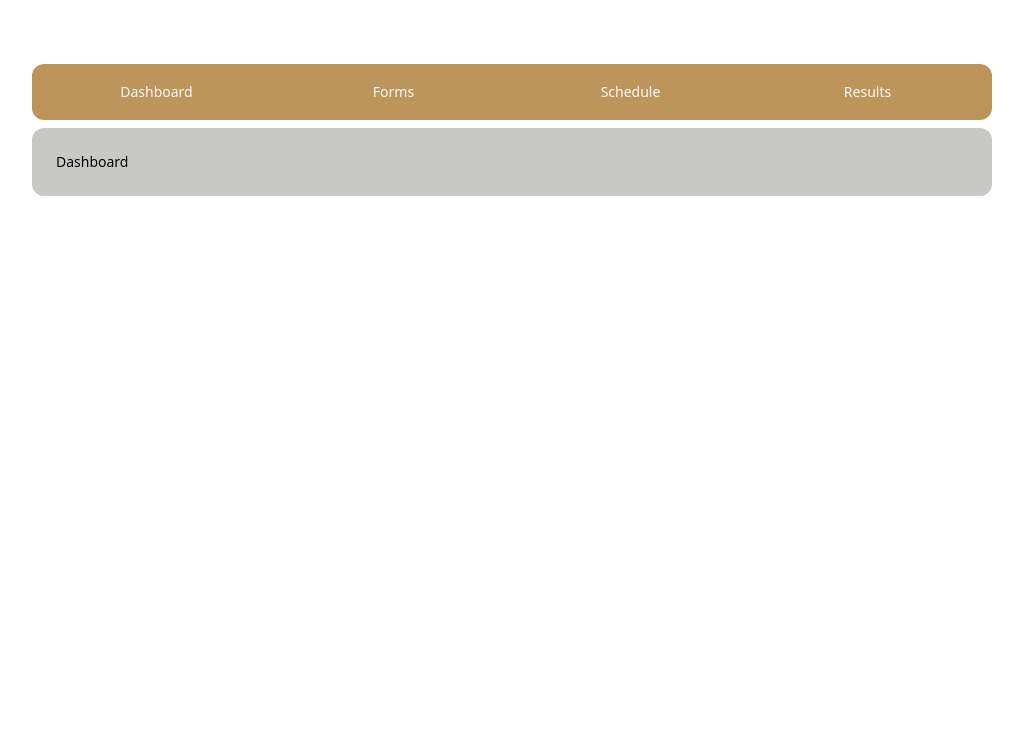
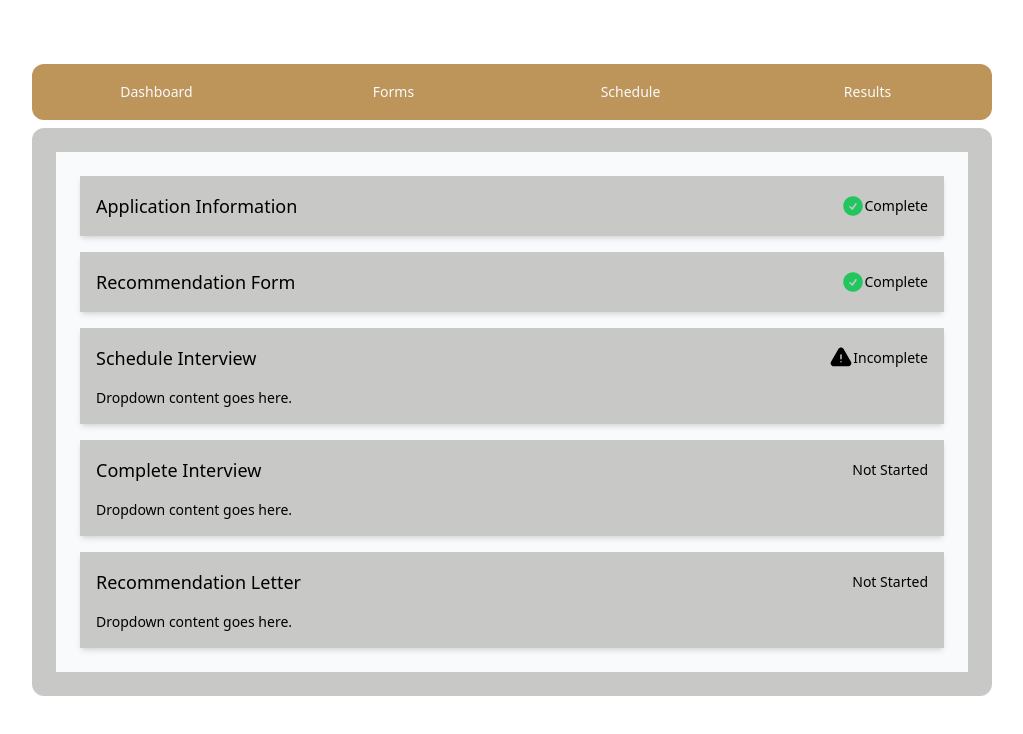
Before and after one commit to HealthTech-Devs/PMAC-healthtech-devs, a Next.js app: page /components/Tabs in a window 1280 px wide. Shown: the top 734 px of the page, without its empty margins (128-1151 px from the left). Built offline with nearby package versions, Linux system fonts and the light colour scheme.

Commit message:
Added placeholder Application Status

```diff
--- a/package.json
+++ b/package.json
@@ -16,7 +16,7 @@
     "date-fns": "^2.29.3",
     "eslint": "8.33.0",
     "eslint-config-next": "13.1.6",
-    "next": "13.1.6",
+    "next": "^13.1.6",
     "react": "18.2.0",
     "react-big-calendar": "^1.6.4",
     "react-datepicker": "^4.10.0",
--- /dev/null
+++ b/src/pages/components/AppStatus.js
@@ -0,0 +1,55 @@
+import { useState, useEffect } from "react";
+import { CheckCircleIcon} from "@heroicons/react/24/solid";
+import { ExclamationTriangleIcon } from "@heroicons/react/24/solid";
+
+const Steps = () => {
+  const [steps, setSteps] = useState([
+    {label: "Application Information", state: 2},
+    {label: "Recommendation Form", state: 2},
+    {label: "Schedule Interview", state: 1},
+    {label: "Complete Interview", state: 0},
+    {label: "Recommendation Letter", state: 0}]);
+
+  const toggleStepState = (index) => {
+    const newState = [...steps];
+    const numStates = 3;
+    newState[index].state = (newState[index].state + 1) % numStates;
+    setSteps(newState);
+  };
+
+  return (
+    <ul className="space-y-4 bg-white px-4 py-5 sm:p-6">
+      {steps.map((step, index) => (
+        <li key={String(step.label)} className = "shadow-md bg-gray p-4 hover:border-blue-500">
+          <div className="flex justify-between items-center">
+            <h3 className="text-lg font-medium">{step.label}</h3>
+            {step.state === 1 && (
+              <div className="flex items-center">
+                <ExclamationTriangleIcon className="w-6 h-6" />
+                <h3>Incomplete</h3>
+              </div>
+            )}
+            {step.state === 2 && (
+              <div className="flex items-center">
+                <CheckCircleIcon className="w-6 h-6 fill-green" />
+                <h3>Complete</h3>
+              </div>
+            )}
+            {step.state === 0 && (
+              <div className="flex items-center">
+                <h3>Not Started</h3>
+              </div>
+            )}
+          </div>
+          <div
+            className={`${
+              step.state === 0 || step.state === 1 ? "block" : "hidden"} mt-4`}>
+            <p>Dropdown content goes here.</p>
+          </div>
+        </li>
+      ))}
+    </ul>
+  );
+};
+
+export default Steps;
--- a/src/pages/components/Tabs.js
+++ b/src/pages/components/Tabs.js
@@ -2,6 +2,7 @@ import { useState } from 'react';
 import { Tab } from '@headlessui/react';
 import Forms from '../Forms'
 import Schedular from '../schedular';
+import AppStatus from './AppStatus';
 
 
 
@@ -14,7 +15,7 @@ export default function Tabs() {
     Dashboard: [
       {
         id: 1,
-        title: "Dashboard",
+        title: <AppStatus />,
 
       },
 
--- a/src/pages/index.js
+++ b/src/pages/index.js
@@ -3,6 +3,7 @@ import NavbarStudent from './components/NavbarStudent'
 import Tabs from './components/Tabs'
 import Login from './Login'
 import SignUp from './SignUp'
+import AppStatus from './components/AppStatus'
 
 
 export default function Home() {
@@ -11,7 +12,6 @@ export default function Home() {
      <NavbarStudent/>
      <Tabs />
 
-
     </>
   )
 }
```
Also changed, not shown: 1 other file (tests, documents, lock files or other folders).
